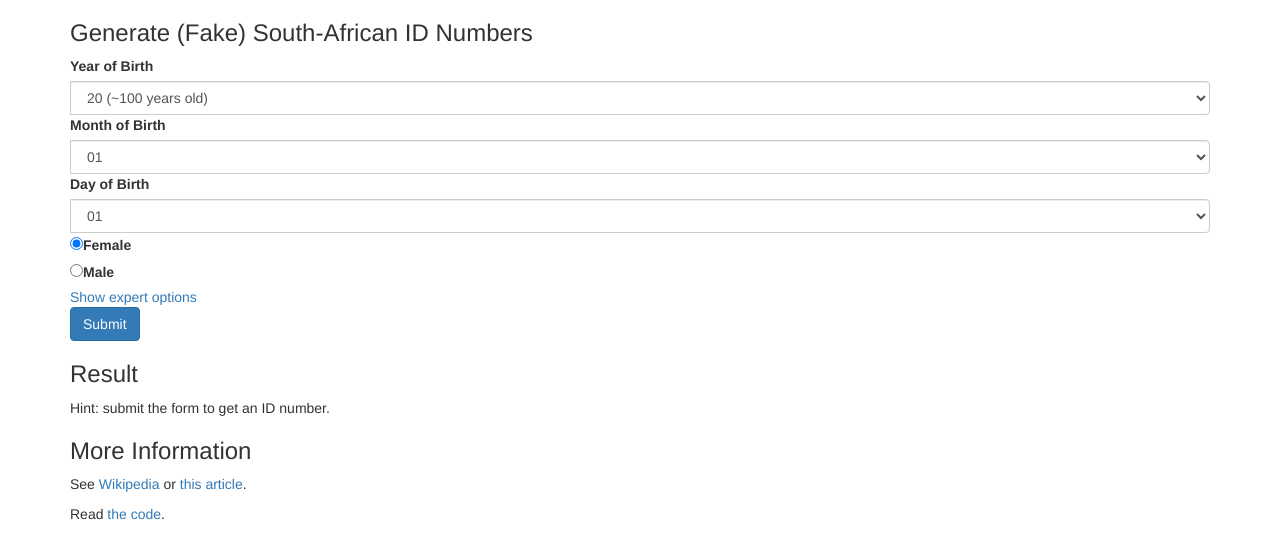
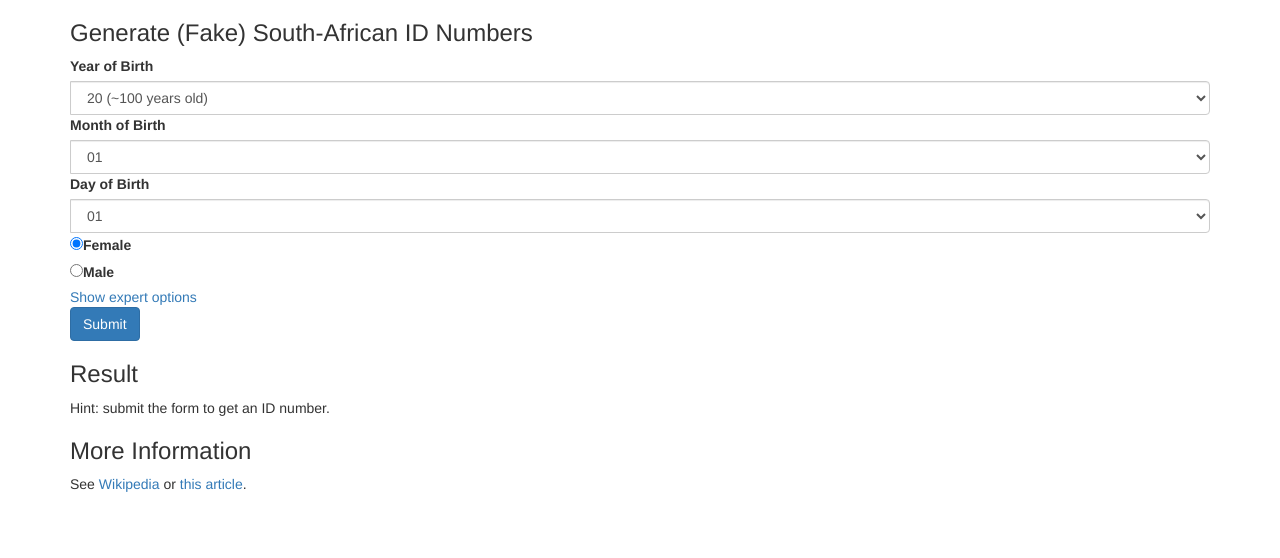
Before and after one commit to dopekid30/-generate-sa-idnumbers, a plain HTML site: page index.html in a window 1280 px wide. Drawn offline with nearby package versions, Linux system fonts and the light colour scheme.

Commit message:
Update index.html

```diff
--- a/index.html
+++ b/index.html
@@ -116,9 +116,6 @@
         <p>See <a href="https://en.wikipedia.org/wiki/National_identification_number#South_Africa">Wikipedia</a> or
           <a href="http://knowles.co.za/generating-south-african-id-numbers/">this article</a>.
         </p>
-        <p>
-          Read <a href="https://github.com/dopekid30/generate-sa-idnumbers">the code</a>.
-        </p>
 
     </div>
   </div>
```
